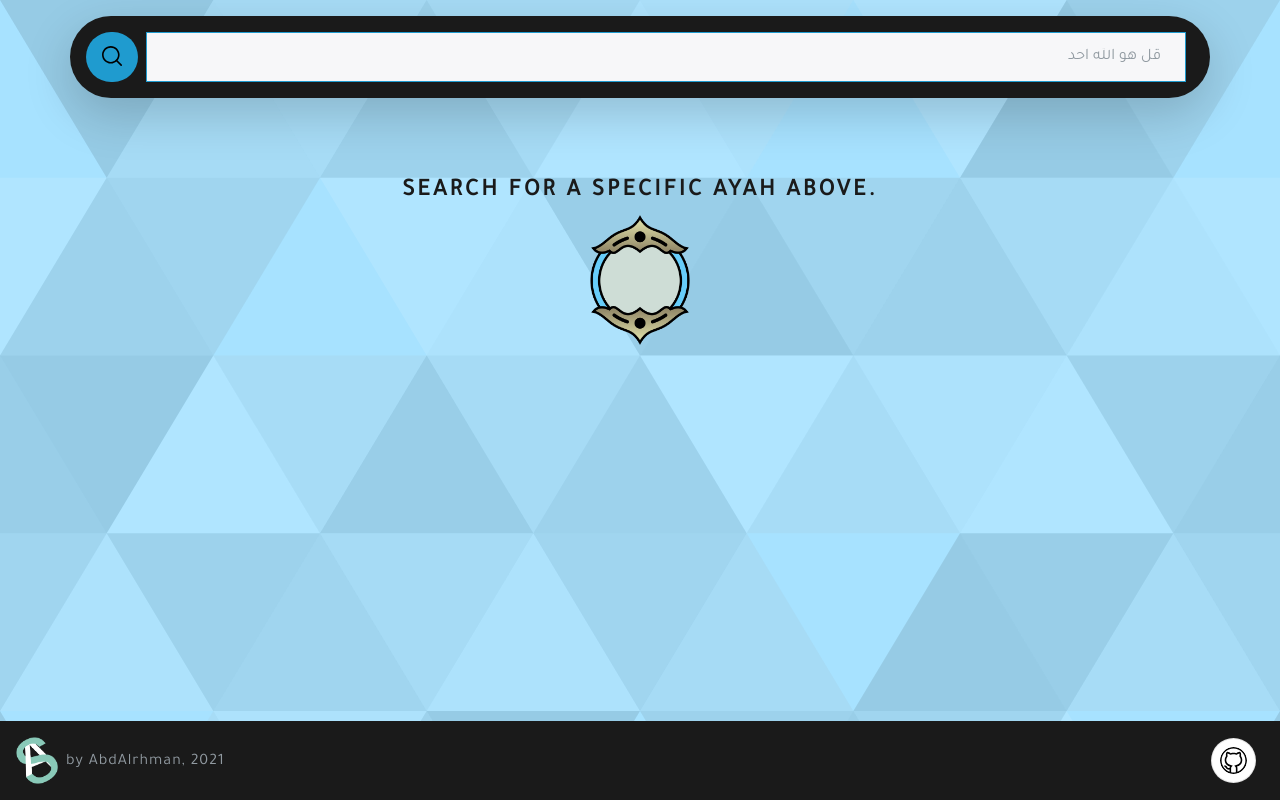
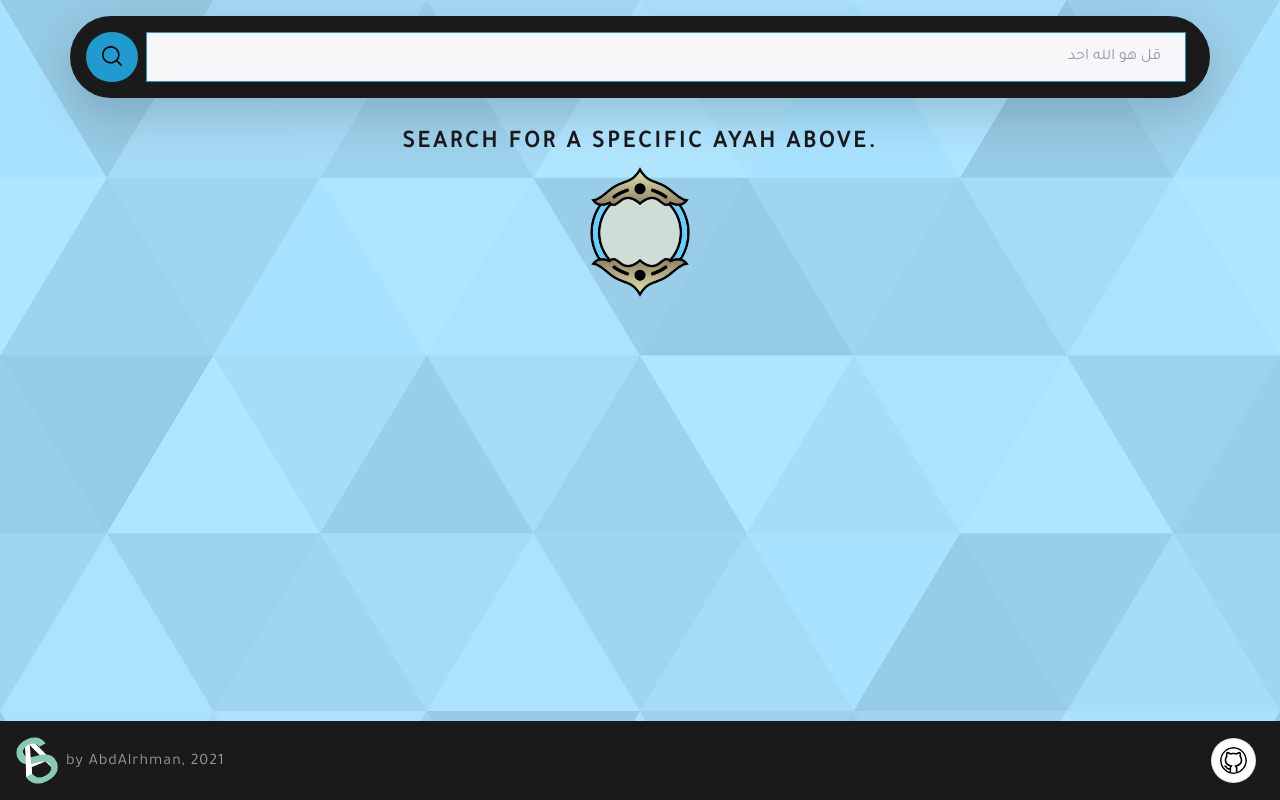
Before and after one commit to SrcsticSamy/ayati, a React (Create React App) app: page / in a window 1280 px wide. Built offline with nearby package versions, Linux system fonts and the light colour scheme.

Commit message:
minor ui adjustments

```diff
--- a/src/App.css
+++ b/src/App.css
@@ -16,6 +16,10 @@
   direction: rtl;
 }
 
+#myToast{
+  z-index: 10000;
+}
+
 .myCard{
   direction: rtl;
 }
--- a/src/App.js
+++ b/src/App.js
@@ -63,7 +63,7 @@ function App() {
 
       <Container fluid id="my-container" className="min-vh-100">
         {results.length === 0 ? (
-          <Container className="text-center mt-5">
+          <Container className="text-center">
             <h3>Search for a specific ayah above.</h3>
 
             <img src={Logo} alt="Quran verse icon" width="100px" />
--- a/src/components/ToastNotification.js
+++ b/src/components/ToastNotification.js
@@ -2,7 +2,7 @@ import Toast from "react-bootstrap/Toast";
 import ToastContainer from "react-bootstrap/ToastContainer";
 function ToastNotification({ toast, setToast }) {
   return (
-    <ToastContainer className="mt-5 mx-auto">
+    <ToastContainer id="myToast" position="bottom-center" className="mb-5">
       <Toast
         bg={toast.bg}
         onClose={() => setToast({ show: false, message: "" })}
```
